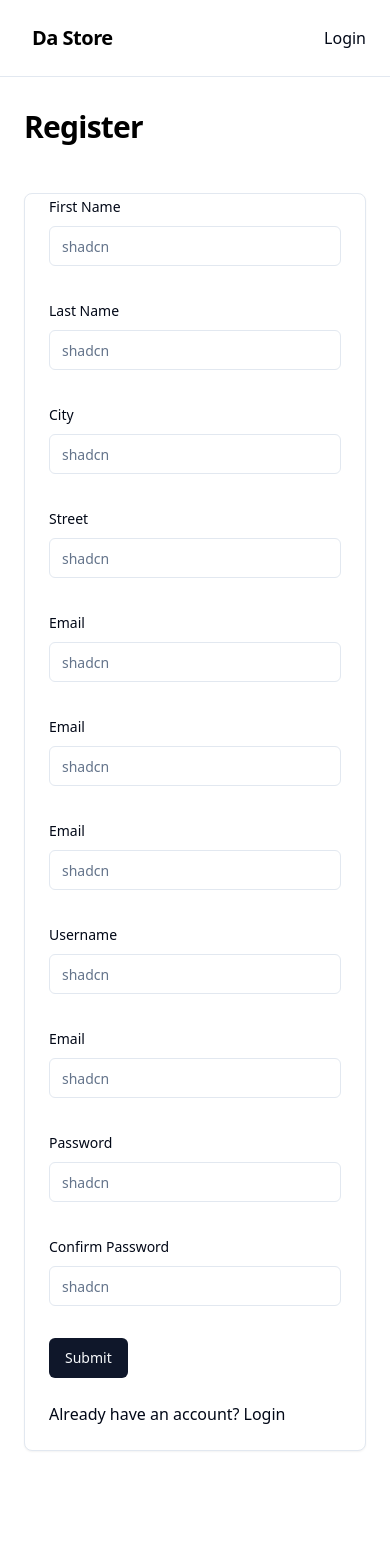
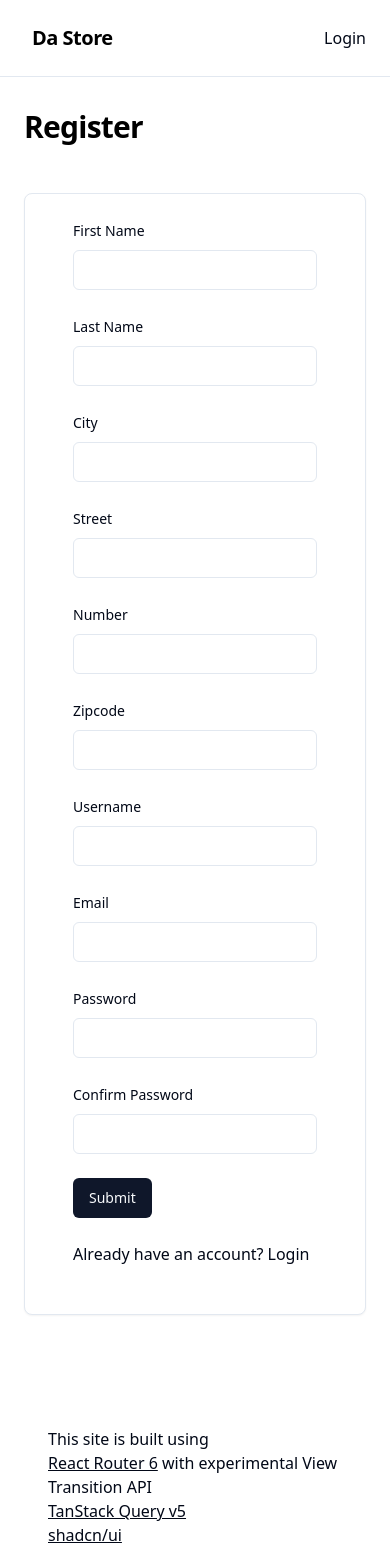
Before and after one commit to tanjunior/ecom-viewtransition, a React (Vite) app: page /register in a window 390 px wide. Shown: the top 1551 px of the page. Built offline with nearby package versions, Linux system fonts and the light colour scheme.

Commit message:
Update Register.tsx

```diff
--- a/src/routes/Register.tsx
+++ b/src/routes/Register.tsx
@@ -1,7 +1,6 @@
 import { useForm } from "react-hook-form";
 import { zodResolver } from "@hookform/resolvers/zod";
 import { z } from "zod";
-import { userSchema } from "@/lib/types";
 import { Card, CardContent, CardFooter } from "@/components/ui/card";
 import { Button } from "@/components/ui/button";
 import {
@@ -15,14 +14,27 @@ import {
 import { Input } from "@/components/ui/input";
 import { Link, useNavigate } from "react-router-dom";
 
-const registerFormSchema = userSchema
-  .omit({
-    id: true,
-  })
-  .extend({
-    confirmPassword: z.string(),
-  })
-  .refine((value) => value.password === value.confirmPassword, {
+const registerFormSchema = z.object({
+  email: z.string().email(),
+  username: z.string().min(6),
+  password: z.string().min(6),
+  confirmPassword: z.string().min(6),
+  name: z.object({
+    firstname: z.string().min(1),
+    lastname: z.string().min(1),
+  }),
+  address: z.object({
+    city: z.string().min(1),
+    street: z.string().min(1),
+    number: z.string().min(1),
+    zipcode: z.string().min(1),
+    geolocation: z.object({
+      lat: z.string().min(1),
+      long: z.string().min(1),
+    }),
+  }),
+  phone: z.string().min(1),
+}).refine((value) => value.password === value.confirmPassword, {
     path: ["confirmPassword"],
     message: "Passwords do not match",
   });
@@ -45,32 +57,13 @@ export default function RegisterComponent() {
       address: {
         city: "",
         street: "",
+        zipcode: "",
         number: "",
-        zipcode: "",
-        geolocation: {
-          lat: "",
-          lng: "",
-        },
-      },
+      }
     },
   });
 
   async function onSubmit(values: z.infer<typeof registerFormSchema>) {
-    // Do something with the form values.
-    // ✅ This will be type-safe and validated.
-    // console.log({...values, avatar});
-
-    // const checkEmailResponse = await fetch("https://api.escuelajs.co/api/v1/users/is-available", {
-    //   method: "POST",
-    //   body: JSON.stringify({ email: values.email }),
-    //   headers: {
-    //     "Content-Type": "application/json",
-    //   }
-    // }).then(response => response.json())
-
-    // console.log(checkEmailResponse)
-    // if (!checkEmailResponse.isAvailable) return form.setError("email", { message: "Email is already taken" })
-
     const response = await fetch("https://fakestoreapi.com/users", {
       method: "POST",
       body: JSON.stringify({ ...values }),
@@ -90,10 +83,11 @@ export default function RegisterComponent() {
       <h2 className="mb-12 text-3xl font-bold tracking-tight text-black">
         Register
       </h2>
-      <Card className="w-full">
+      <Card className="w-full p-6">
         <CardContent>
           <Form {...form}>
-            <form onSubmit={form.handleSubmit(onSubmit)} className="space-y-8">
+            <form onSubmit={form.handleSubmit(onSubmit)} className="grid-cols-2 gap-8 space-y-6 md:space-y-0 md:grid">
+
               <FormField
                 control={form.control}
                 name="name.firstname"
@@ -101,7 +95,7 @@ export default function RegisterComponent() {
                   <FormItem>
                     <FormLabel>First Name</FormLabel>
                     <FormControl>
-                      <Input placeholder="shadcn" {...field} />
+                      <Input {...field} />
                     </FormControl>
                     <FormMessage />
                   </FormItem>
@@ -115,7 +109,7 @@ export default function RegisterComponent() {
                   <FormItem>
                     <FormLabel>Last Name</FormLabel>
                     <FormControl>
-                      <Input placeholder="shadcn" {...field} />
+                      <Input {...field} />
                     </FormControl>
                     <FormMessage />
                   </FormItem>
@@ -129,7 +123,7 @@ export default function RegisterComponent() {
                   <FormItem>
                     <FormLabel>City</FormLabel>
                     <FormControl>
-                      <Input placeholder="shadcn" {...field} />
+                      <Input {...field} />
                     </FormControl>
                     <FormMessage />
                   </FormItem>
@@ -143,7 +137,7 @@ export default function RegisterComponent() {
                   <FormItem>
                     <FormLabel>Street</FormLabel>
                     <FormControl>
-                      <Input placeholder="shadcn" {...field} />
+                      <Input {...field} />
                     </FormControl>
                     <FormMessage />
                   </FormItem>
@@ -155,9 +149,9 @@ export default function RegisterComponent() {
                 name="address.number"
                 render={({ field }) => (
                   <FormItem>
-                    <FormLabel>Email</FormLabel>
+                    <FormLabel>Number</FormLabel>
                     <FormControl>
-                      <Input placeholder="shadcn" {...field} />
+                      <Input type="number" {...field} />
                     </FormControl>
                     <FormMessage />
                   </FormItem>
@@ -169,9 +163,23 @@ export default function RegisterComponent() {
                 name="address.zipcode"
                 render={({ field }) => (
                   <FormItem>
-                    <FormLabel>Email</FormLabel>
+                    <FormLabel>Zipcode</FormLabel>
                     <FormControl>
-                      <Input placeholder="shadcn" {...field} />
+                      <Input {...field} />
+                    </FormControl>
+                    <FormMessage />
+                  </FormItem>
+                )}
+              />
+
+              <FormField
+                control={form.control}
+                name="username"
+                render={({ field }) => (
+                  <FormItem>
+                    <FormLabel>Username</FormLabel>
+                    <FormControl>
+                      <Input {...field} />
                     </FormControl>
                     <FormMessage />
                   </FormItem>
@@ -185,35 +193,7 @@ export default function RegisterComponent() {
                   <FormItem>
                     <FormLabel>Email</FormLabel>
                     <FormControl>
-                      <Input type="email" placeholder="shadcn" {...field} />
-                    </FormControl>
-                    <FormMessage />
-                  </FormItem>
-                )}
-              />
-
-              <FormField
-                control={form.control}
-                name="username"
-                render={({ field }) => (
-                  <FormItem>
-                    <FormLabel>Username</FormLabel>
-                    <FormControl>
-                      <Input placeholder="shadcn" {...field} />
-                    </FormControl>
-                    <FormMessage />
-                  </FormItem>
-                )}
-              />
-
-              <FormField
-                control={form.control}
-                name="email"
-                render={({ field }) => (
-                  <FormItem>
-                    <FormLabel>Email</FormLabel>
-                    <FormControl>
-                      <Input type="email" placeholder="shadcn" {...field} />
+                      <Input type="email" {...field} />
                     </FormControl>
                     <FormMessage />
                   </FormItem>
@@ -227,7 +207,7 @@ export default function RegisterComponent() {
                   <FormItem>
                     <FormLabel>Password</FormLabel>
                     <FormControl>
-                      <Input type="password" placeholder="shadcn" {...field} />
+                      <Input type="password" {...field} />
                     </FormControl>
                     <FormMessage />
                   </FormItem>
@@ -241,14 +221,14 @@ export default function RegisterComponent() {
                   <FormItem>
                     <FormLabel>Confirm Password</FormLabel>
                     <FormControl>
-                      <Input type="password" placeholder="shadcn" {...field} />
+                      <Input type="password" {...field} />
                     </FormControl>
                     <FormMessage />
                   </FormItem>
                 )}
               />
 
-              <Button type="submit">Submit</Button>
+              <Button className="col-span-2" type="submit">Submit</Button>
             </form>
           </Form>
         </CardContent>
```
